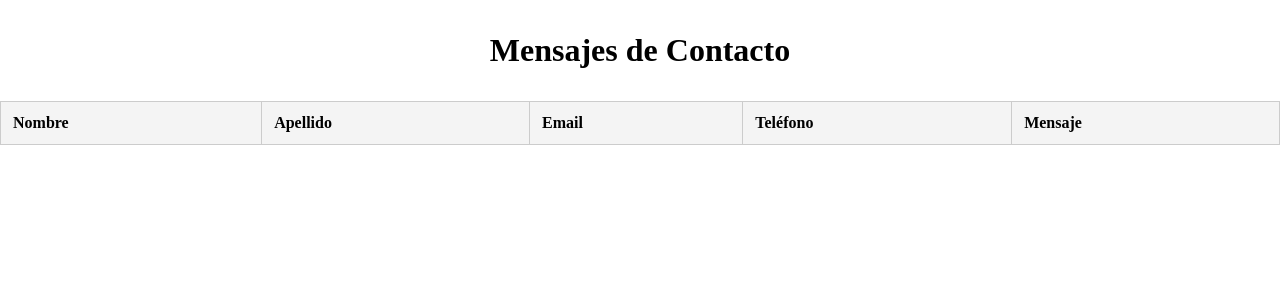
After one commit to Alexis-busta74/Lunarya-Hotel-Spa, a Flask app: page /admin_contacto in a window 1280 px wide. The commit adds this page. Shown: the top 300 px of the page. Run offline with Flask 3, Linux system fonts and the light colour scheme; data comes from the database, SQL or seed files in the repository; both versions use the stored data as it was after the commit; lists and menus that the app fills with data are empty.

Commit message:
contacto_admin
para ver mensajes

```diff
--- a/app.py
+++ b/app.py
@@ -110,6 +110,10 @@ def login():
 def modi_precio():
     return render_template('modi_precio.html')
 
+@app.route('/admin_contacto')
+def admin_contacto():
+    return render_template('admin_contacto.html')
+
 #api para OBTENER los precios de reservar.html
 
 @app.route('/api/precios', methods=['GET'])
@@ -149,7 +153,7 @@ def api_login():
 
 
 
-# API para recibir datos del formulario CONTACTO.HTML
+# API para OBTENER datos del formulario CONTACTO.HTML
 @app.route('/api/contacto', methods=['POST'])
 def guardar_contacto():
     data = request.get_json()
@@ -172,6 +176,24 @@ def guardar_contacto():
         conn.commit()
 
     return jsonify({'mensaje': 'Contacto guardado correctamente'}), 200
+
+# API para MOSTRAR datos del formulario CONTACTO.HTML - se visualiza desde admin_contacto.html
+@app.route('/api/contactos', methods=['GET'])
+def obtener_contactos():
+    with sqlite3.connect(DB_NAME) as conn:
+        cursor = conn.cursor()
+        cursor.execute("SELECT nombre, apellido, email, telefono, mensaje FROM contacto")
+        contactos = [
+            {
+                'nombre': row[0],
+                'apellido': row[1],
+                'email': row[2],
+                'telefono': row[3],
+                'mensaje': row[4]
+            }
+            for row in cursor.fetchall()
+        ]
+    return jsonify(contactos)
 
 # API para recibir datos del formulario RESERVAR.HTML
 
@@ -241,7 +263,6 @@ def cancelar_reserva(reserva_id):
         conn.commit()
     return jsonify({'mensaje': 'Reserva cancelada exitosamente'}), 200
 
-
 # Iniciar servidor
 if __name__ == '__main__':
     app.run(debug=True)
--- /dev/null
+++ b/templates/admin_contacto.html
@@ -0,0 +1,68 @@
+<!DOCTYPE html>
+<html lang="es">
+<head>
+  <meta charset="UTF-8">
+  <title>Mensajes de Contacto - Lunarya</title>
+  <link rel="stylesheet" href="../static/css/style.css">
+  <style>
+    table {
+      width: 100%;
+      border-collapse: collapse;
+      margin: 2rem auto;
+    }
+    th, td {
+      border: 1px solid #ccc;
+      padding: 0.75rem;
+      text-align: left;
+    }
+    th {
+      background-color: #f4f4f4;
+    }
+    h1 {
+      text-align: center;
+      margin-top: 2rem;
+    }
+  </style>
+</head>
+<body>
+  <h1>Mensajes de Contacto</h1>
+  <table id="tabla-contactos">
+    <thead>
+      <tr>
+        <th>Nombre</th>
+        <th>Apellido</th>
+        <th>Email</th>
+        <th>Teléfono</th>
+        <th>Mensaje</th>
+      </tr>
+    </thead>
+    <tbody>
+      <!-- Datos serán insertados con JavaScript -->
+    </tbody>
+  </table>
+
+  <script>
+    document.addEventListener('DOMContentLoaded', function () {
+      fetch('http://127.0.0.1:5000/api/contactos')
+        .then(response => response.json())
+        .then(data => {
+          const tbody = document.querySelector('#tabla-contactos tbody');
+          data.forEach(contacto => {
+            const fila = document.createElement('tr');
+            fila.innerHTML = `
+              <td>${contacto.nombre}</td>
+              <td>${contacto.apellido}</td>
+              <td>${contacto.email}</td>
+              <td>${contacto.telefono || '-'}</td>
+              <td>${contacto.mensaje}</td>
+            `;
+            tbody.appendChild(fila);
+          });
+        })
+        .catch(error => {
+          console.error('Error al cargar los contactos:', error);
+        });
+    });
+  </script>
+</body>
+</html>
--- a/templates/admin_reserva.html
+++ b/templates/admin_reserva.html
@@ -30,6 +30,7 @@
         <li><a href="/login">inicio</a></li>
         <li><a href="/reservar">pagina reservar</a></li>
         <li><a href="/modi_precio">modicar precio</a></li>
+        <li><a href="/admin_contacto">mensajes</a></li>
       </ul>
     </nav>
   </header>
```
Also changed, not shown: contactos.db.
